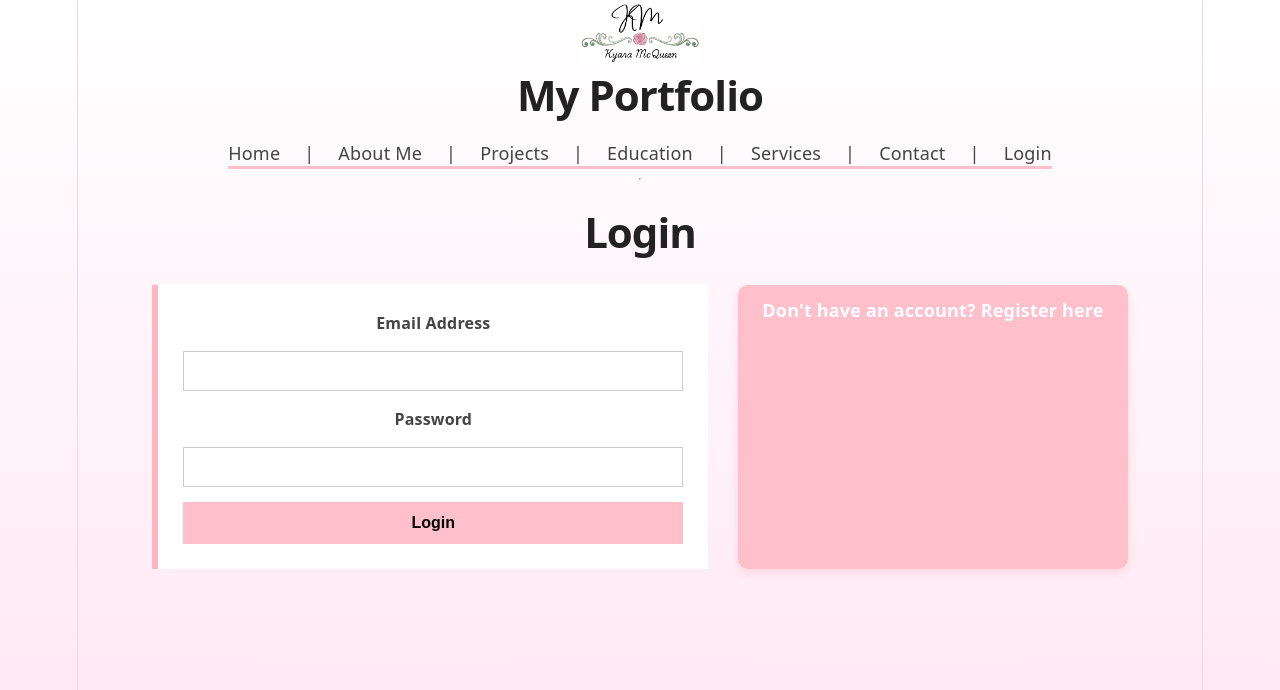
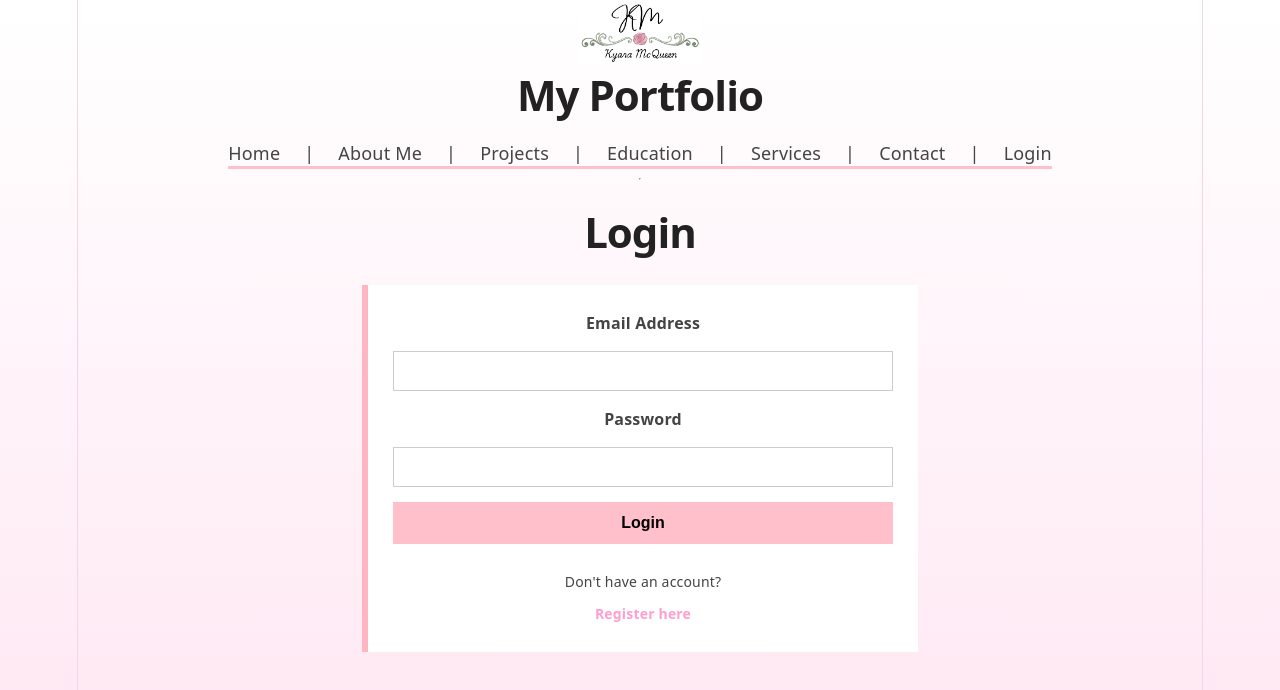
Before and after one commit to KyaraBelle/portfolio, a React (Vite) app: page /login in a window 1280 px wide. Shown: the top 690 px of the page. Built offline with nearby package versions, Linux system fonts and the light colour scheme.

Commit message:
Fixed btn css for register link to page btn

```diff
--- a/src/App.css
+++ b/src/App.css
@@ -65,7 +65,7 @@
     font-weight: bold;
   }
   .btn:hover {
-    background-color: #ff9ecf;
+    background-color: var(--accent2);
     box-shadow: 0 6px 14px rgba(255, 182, 193, 0.5);
   }
 /*--------------------------Projects Page--------------------------*/
@@ -338,8 +338,15 @@
         border-radius: var(--radius);
         font-size: 16px;
       }
+      .loginForm p {
+        margin-top: 10px;
+        margin-bottom: 0;
+        font-size: 14px;
+         color: var(--text);
 
-  /*-Button*/
+      }
+
+  /*-Buttons*/
       .loginBtn {
         background-color: pink;
         padding: 12px;
@@ -352,6 +359,21 @@
     .loginBtn:hover {
         background-color: rgba(180, 179, 179, 0.786);
     }
+
+    .regBtn {
+        display: inline-block;
+        color: var(--accent2);
+        font-weight: bold;
+        border: none;
+        cursor: pointer;
+        font-size: 14px;
+        text-decoration: none;
+        margin-top: -10px;
+    }
+    .regBtn:hover {
+        color: rgba(180, 179, 179, 0.786);
+    }
+
 /*----------------------------Register Page--------------------------*/
     .register {
     padding: 30px 20px;
--- a/src/Components/login.jsx
+++ b/src/Components/login.jsx
@@ -60,12 +60,15 @@ const Login = () => {
 
                 {/*Submit Button- sends home */}
                     <button type="login" className="loginBtn">Login</button>
+
+                     {/*Button to register page*/}
+                     <p>Don't have an account? </p>
+                    <Link to="/register" className="regBtn">
+                      Register here
+                    </Link>
                 </form>
 
-                 {/*Button to register page*/}
-                    <Link to="/register" className="btn">
-                        Don't have an account? Register here
-                    </Link>
+
             </div>
         </div>
     );
--- a/src/index.css
+++ b/src/index.css
@@ -5,6 +5,7 @@
   --border: #f1d7e6;
   --code-bg: #fceef6;
   --accent: #ffb6c1;
+    --accent2: #ff9ecf;
   --accent-bg: rgba(255, 182, 193, 0.15);
   --accent-border: rgba(255, 182, 193, 0.5);
   --social-bg: rgba(255, 240, 245, 0.5);
```
